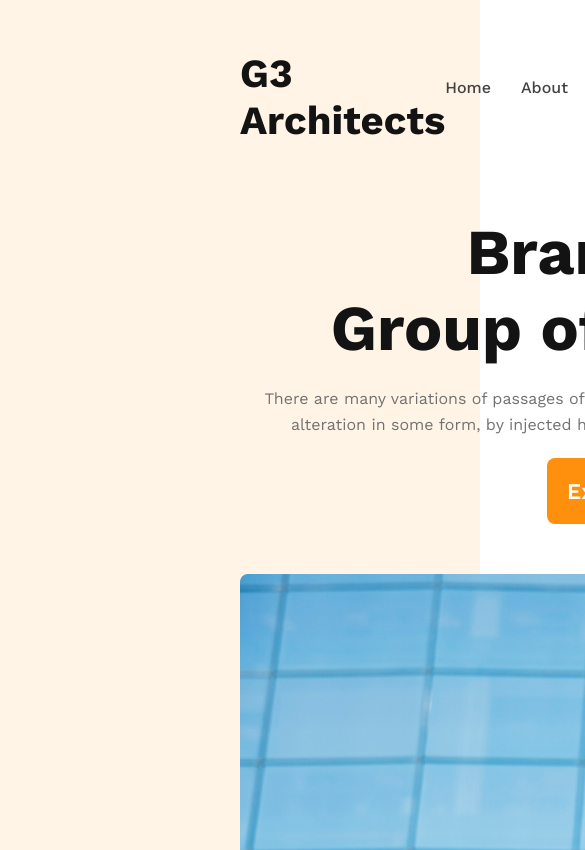
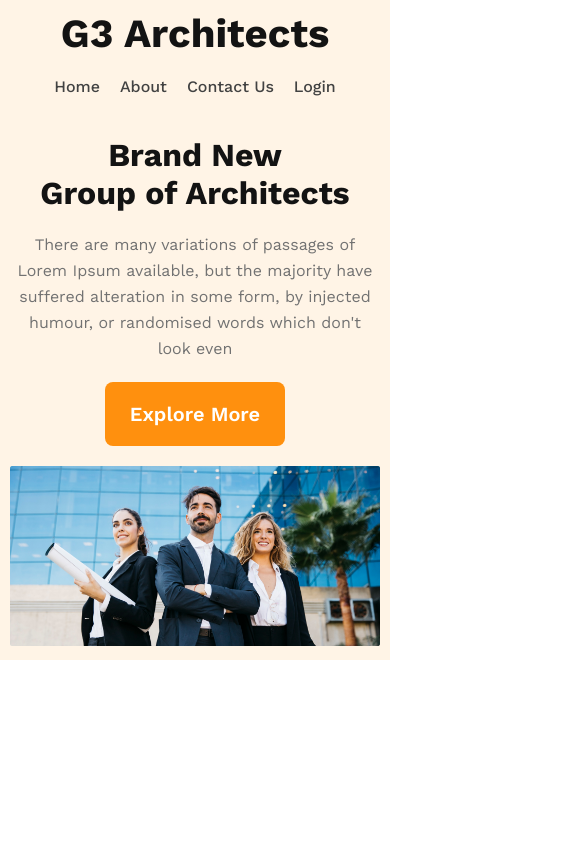
Before and after one commit to sajjad516/G3-architects, a plain HTML site: page index.html in a window 390 px wide. Shown: the top 850 px of the page, 585 px wide, since content can reach past the window. Drawn offline with nearby package versions, Linux system fonts and the light colour scheme.

Commit message:
header part responsive added

```diff
--- a/styles/style.css
+++ b/styles/style.css
@@ -8,13 +8,14 @@
     padding: 0;
 }
 .btn-primary {
-    padding: 20px;
+    padding: 20px 25px;
     border-radius: 8px;
     background: #FF900E;
     color: #FFF;
-    font-size: 1.4rem;
+    font-size: 1.25rem;
     font-weight: 600;
     border: 0;
+    cursor: pointer;
 }
 .btn-primary:hover{
     background: #fff;
@@ -59,7 +60,7 @@ nav li a {
 
 /*------------->>banner section style<<----------- */
 .banner-content {
-    width: 800px;
+    max-width: 800px;
     text-align: center;
     margin: 0 auto;
     padding: 70px 0 50px;
@@ -77,3 +78,54 @@ nav li a {
     line-height: 26px;
     padding: 20px 0;
 }
+
+.banner img{
+    width: 100%;
+}
+
+/* responsive style */
+/* For mobile device */
+
+@media screen and (max-width:576px) {
+    /* header part responsive  */
+    header{
+        padding: 10px;
+    }
+    nav{
+        flex-direction: column;
+    }
+    ul li{
+        margin: 20px 10px;
+    }
+    .banner-content{
+        padding: 0;
+    }
+    .banner-title{
+        font-size: 2rem;
+        padding-top: 20px;
+    }
+    .btn-primary{
+        margin-bottom: 20px
+    }
+}
+
+/* ----->>Medium Device<-------- */
+@media screen and (min-width: 576px) and (max-width: 960px) {
+    /* header part responsive  */
+    header{
+        padding: 20px;
+    }
+    nav{
+        flex-direction: column;
+    }
+    ul li{
+        margin: 30px;
+    }
+    .banner-title{
+        font-size: 3rem;
+        padding-top: 20px;
+    }
+    .banner-content{
+        padding: 0 0 20px;
+    }
+}
```
